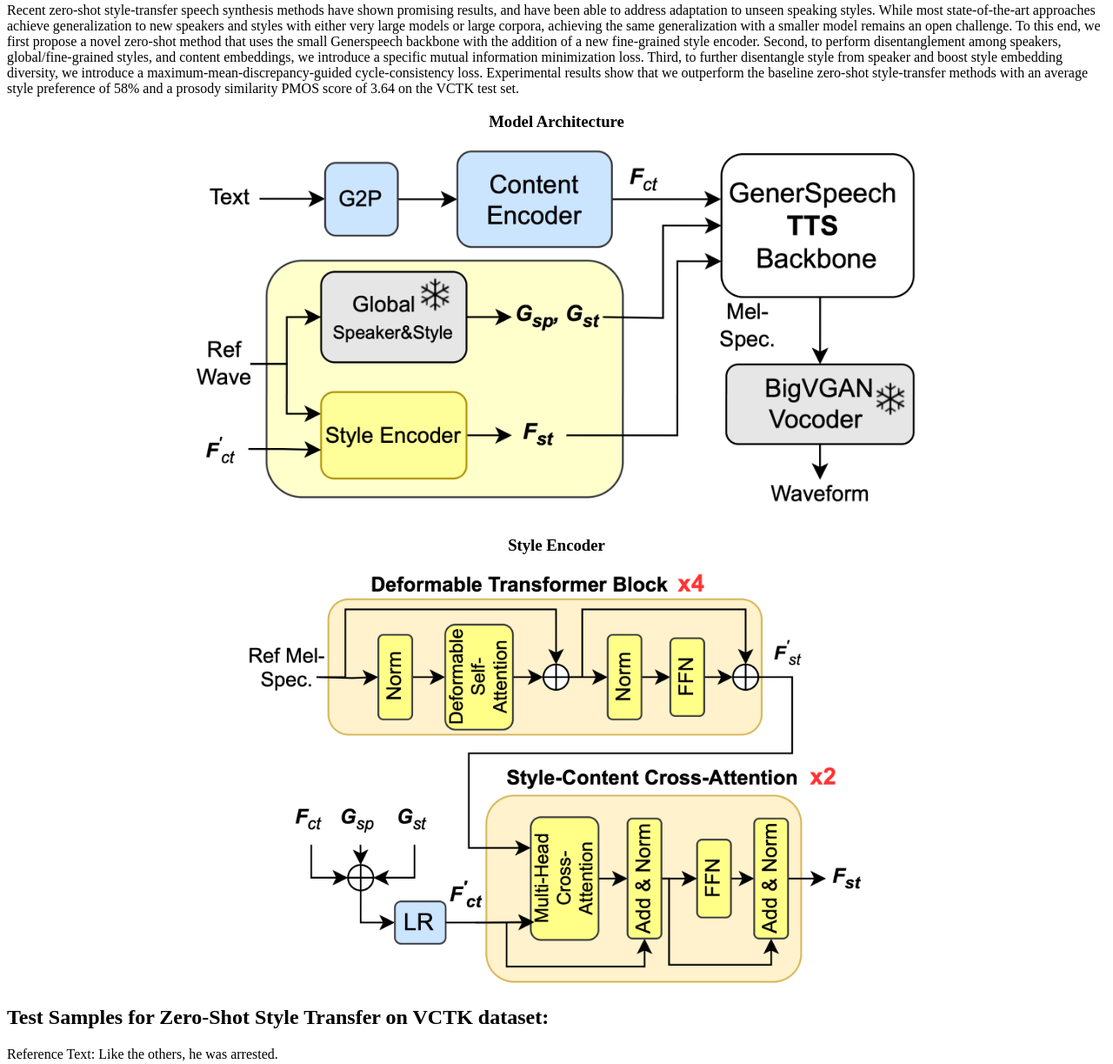
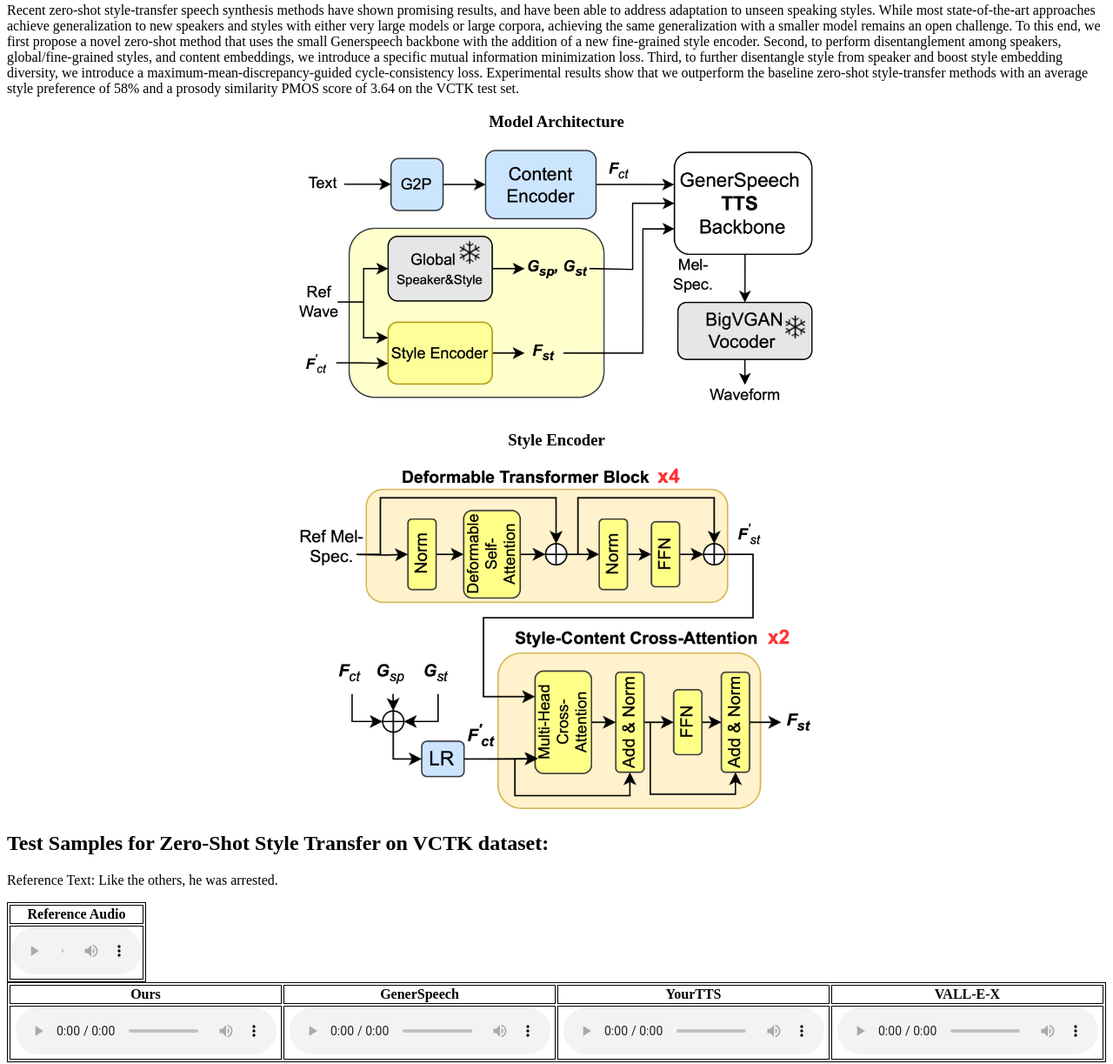
Before and after one commit to profiterole1107/improvingstyletransfer, a plain HTML site: page index.html in a window 1280 px wide. Shown: the part 212-1435 px from the top of the page at 87% size. Drawn offline with Linux system fonts and the light colour scheme.

Commit message:
Update index.html

```diff
--- a/index.html
+++ b/index.html
@@ -27,7 +27,7 @@ table, th, td {
 <center>
 		<h3>Model Architecture</h3>
 		<figure>
-		  <img src="fig1.png" style="width:70%;">
+		  <img src="fig1.png" style="width:50%;">
 		</figure>
 </center>
 </div>
@@ -36,7 +36,7 @@ table, th, td {
 <center>
 		<h3>Style Encoder</h3>
 		<figure>
-		  <img src="fig2.png" style="width:60%;">
+		  <img src="fig2.png" style="width:50%;">
 		</figure>
 </center>
 </div>
```
